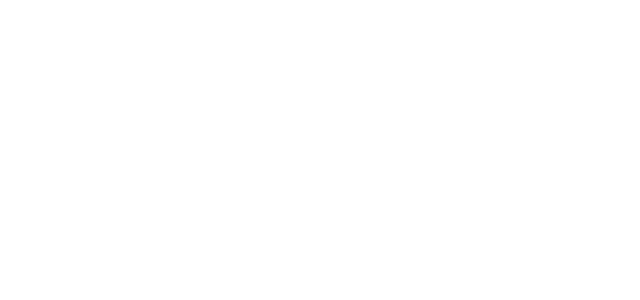
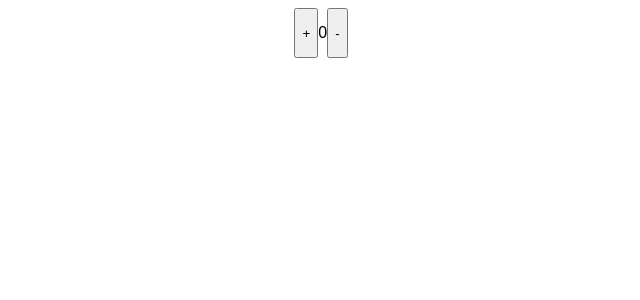
Before and after one commit to vishnuharish/react-table-redux-toolkit-training, a React (Create React App) app: page /Counter in a window 1280 px wide. Before the commit this address had no page. Shown: the top 300 px of the page, without its empty margins (319-959 px from the left). Built offline with nearby package versions, Linux system fonts and the light colour scheme.

Commit message:
added new component

```diff
--- a/package.json
+++ b/package.json
@@ -3,6 +3,9 @@
   "version": "0.1.0",
   "private": true,
   "dependencies": {
+    "@emotion/react": "^11.9.3",
+    "@emotion/styled": "^11.9.3",
+    "@mui/material": "^5.9.2",
     "@reduxjs/toolkit": "^1.8.3",
     "@testing-library/jest-dom": "^5.16.4",
     "@testing-library/react": "^13.3.0",
--- a/src/features/App/App.tsx
+++ b/src/features/App/App.tsx
@@ -2,8 +2,9 @@
 import { Userinfo } from "../userInfo/userInfo";
 import {Home} from '../Home/Home';
 import { Pokemon } from "../Pokemon/Pokemon";
+import { Counter } from "../Counter/Counter";
 import "./styles/App.scss";
-import {Routes, Route, Link} from "react-router-dom";
+import {Routes, Route} from "react-router-dom";
 
 export const App: React.FC<{}> = () => {
     return (
@@ -12,6 +13,7 @@
                 <Route path="/" element={<Home/>}/>
                 <Route path="/userinfo" element={<Userinfo/>} />
                 <Route path="/Pokemon" element={<Pokemon />} />
+                <Route path="/Counter" element={<Counter />} />
             </Routes>
         </div>
     );
--- /dev/null
+++ b/src/features/Counter/Counter.tsx
@@ -0,0 +1,44 @@
+import React from 'react';
+
+interface State {
+    count: number;
+}
+
+interface Props{
+
+}
+
+export class Counter extends React.Component<Props,State>{
+    constructor(props: Props){
+        super(props);
+        this.state = {
+            count: 0,
+        }
+        this.increment = this.increment.bind(this);
+    }
+
+    increment(){
+        this.setState({
+            count: this.state.count + 1
+        })
+    }
+
+    decrement = () => {
+        this.setState({
+            count: this.state.count - 1
+        })
+    }
+    render(): React.ReactNode {
+        return(
+            <div style = {{
+                display: 'flex',
+                flexDirection: 'row',
+                justifyContent: 'center',
+            }}>
+            <button onClick={this.increment}>+</button>
+            <p>{this.state.count}</p>
+            <button onClick={this.decrement}>-</button>
+            </div>
+        )
+    }
+}
--- a/src/features/Home/Home.tsx
+++ b/src/features/Home/Home.tsx
@@ -11,6 +11,7 @@
             <div className="content">
                 <Link className="link" to="/userinfo">Userinfo</Link>
                 <Link className="link" to="/pokemon">Pokemon</Link>
+                <Link className="link" to="/counter">Counter</Link>
             </div>
         </div>
     );
--- a/src/features/Pokemon/Pokemon.tsx
+++ b/src/features/Pokemon/Pokemon.tsx
@@ -1,6 +1,6 @@
-import React, {useEffect} from 'react';
+import React from 'react';
 import "./styles/Pokemon.scss";
-import { useGetAllPokemonQuery, useGetPokemonByNameQuery } from './services/PokemonService';
+import { useGetAllPokemonQuery} from './services/PokemonService';
 import {PokemonState} from './services/types/PokemonTypes';
 export const Pokemon: React.FC<{}> = () => {
     // const {data, error, isLoading} = useGetPokemonByNameQuery('bulbasaur');
--- a/src/features/userInfo/slices/userInfoSlice.ts
+++ b/src/features/userInfo/slices/userInfoSlice.ts
@@ -1,4 +1,4 @@
-import {createSlice, createAsyncThunk, Slice, PayloadAction} from '@reduxjs/toolkit';
+import {createSlice, createAsyncThunk, Slice} from '@reduxjs/toolkit';
 
 const FETCH_ALL_USERS_TYPE = 'USER_INFO/FETCH_ALL_USERS';
 const BASE_URL = 'http://localhost:3002/user_info';
--- a/src/features/userInfo/userInfo.tsx
+++ b/src/features/userInfo/userInfo.tsx
@@ -1,7 +1,4 @@
 import React, { useEffect, useMemo } from "react";
-import { useDispatch, useSelector } from "react-redux";
-import { RootState, AppDispatch } from "../../store";
-import { fetchAllUsers, UserInfoState } from "./slices/userInfoSlice";
 import { useGetAllUsersQuery } from "./services/userInfoService";
 import { Table } from "../../utilities/Table";
 import { UserInfoTableColumns } from "./UserInforTableColumns";
```
Also changed, not shown: 1 other file (tests, documents, lock files or other folders).
